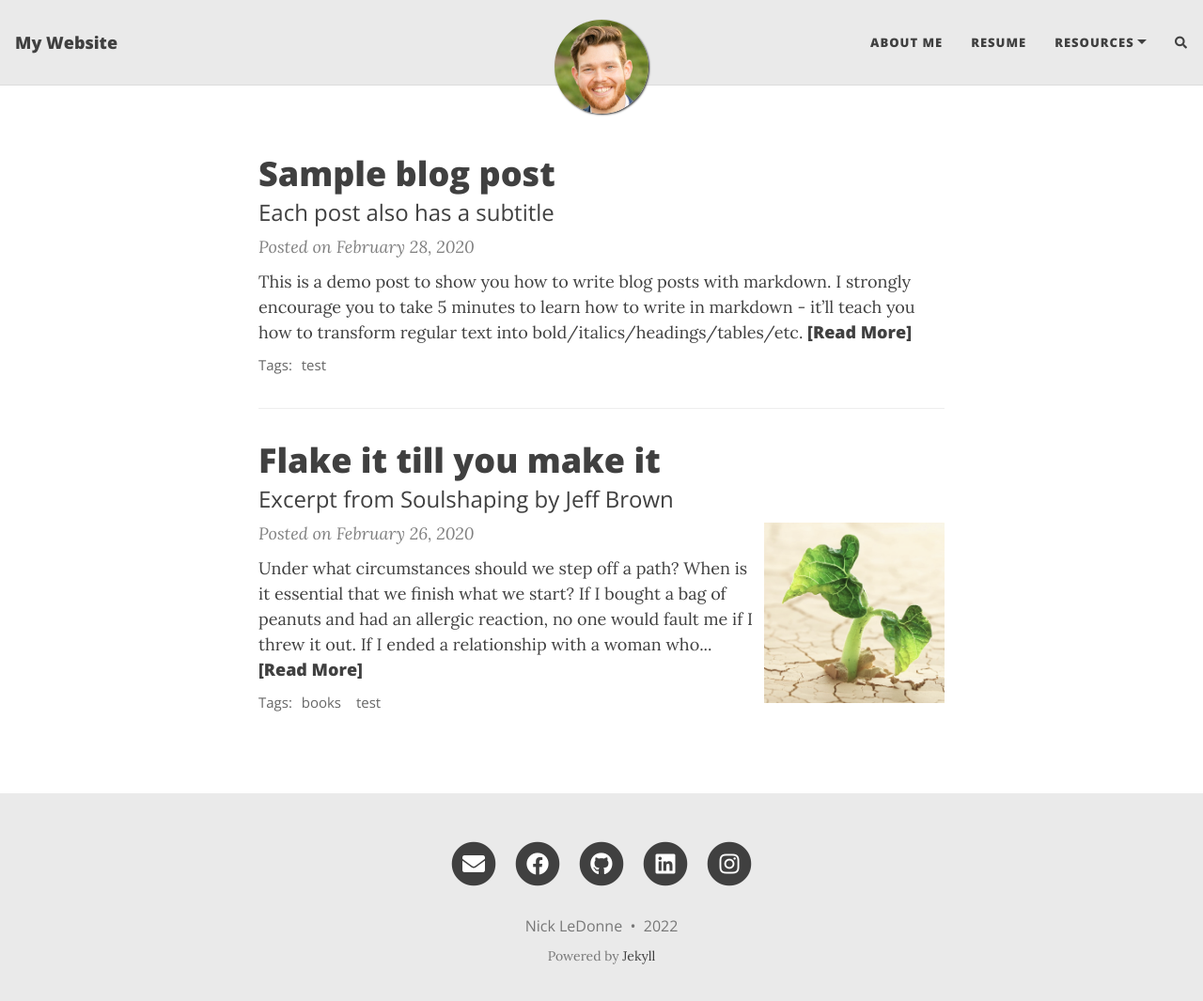
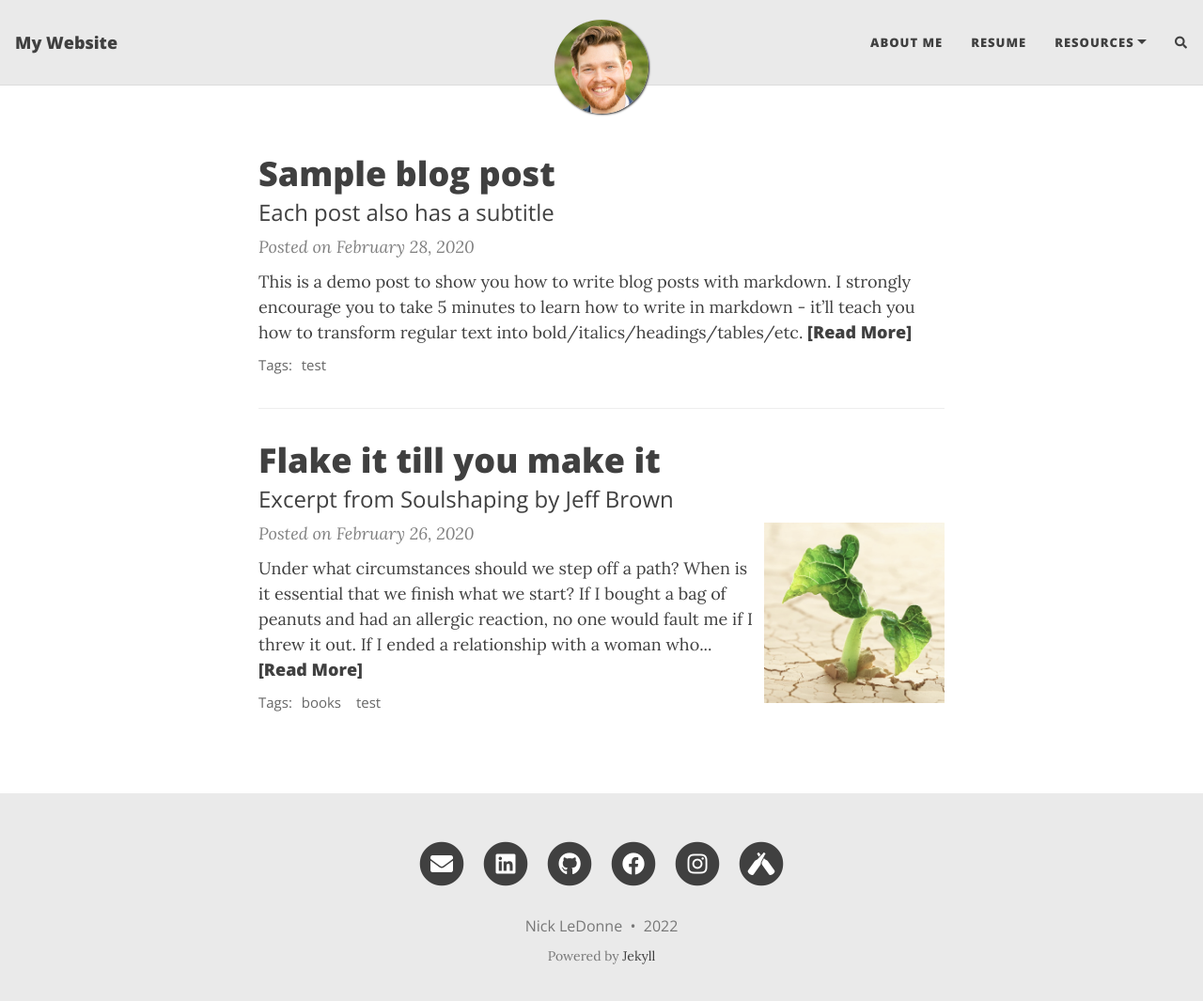
Before and after one commit to NickLeDonne/nickledonne.github.io, a Jekyll site: the page built from index.markdown, in a window 1280 px wide and 1078 px high. Shown: the top 1065 px of the window at 94% size. Built offline with Jekyll 4.4.1, drawn with Linux system fonts in a browser that asks for light colours; nearby versions of some CDN libraries; the list of posts is cut into pages by our own code; comment, search, counter and statistics services are not loaded.

Commit message:
Add Untappd link

```diff
--- a/_config.yml
+++ b/_config.yml
@@ -46,6 +46,7 @@ social-network-links:
   linkedin: NicholasLeDonne
   facebook: nicholas.ledonne
   instagram: nicholas_ledonne
+  untappd: Nick_LeDonne
 #  twitter:
 #  patreon:
 #  youtube:
--- a/_includes/social-networks-links.html
+++ b/_includes/social-networks-links.html
@@ -24,6 +24,30 @@
   </li>
 {%- endif -%}
 
+{%- if site.social-network-links.linkedin -%}
+  <li class="list-inline-item">
+    <a href="https://linkedin.com/in/{{ site.social-network-links.linkedin }}" title="LinkedIn">
+      <span class="fa-stack fa-lg" aria-hidden="true">
+        <i class="fas fa-circle fa-stack-2x"></i>
+        <i class="fab fa-linkedin fa-stack-1x fa-inverse"></i>
+      </span>
+      <span class="sr-only">LinkedIn</span>
+   </a>
+  </li>
+{%- endif -%}
+
+{%- if site.social-network-links.github -%}
+  <li class="list-inline-item">
+    <a href="https://github.com/{{ site.social-network-links.github }}" title="GitHub">
+      <span class="fa-stack fa-lg" aria-hidden="true">
+        <i class="fas fa-circle fa-stack-2x"></i>
+        <i class="fab fa-github fa-stack-1x fa-inverse"></i>
+      </span>
+      <span class="sr-only">GitHub</span>
+   </a>
+  </li>
+{%- endif -%}
+
 {%- if site.social-network-links.calendly -%}
   <li class="list-inline-item">
     <a href="https://calendly.com/{{ site.social-network-links.calendly }}" title="Schedule a meeting with me">
@@ -32,18 +56,6 @@
         <i class="fas fa-calendar-check fa-stack-1x fa-inverse"></i>
       </span>
       <span class="sr-only">Schedule a meeting with me</span>
-   </a>
-  </li>
-{%- endif -%}
-
-{%- if site.social-network-links.facebook -%}
-  <li class="list-inline-item">
-    <a href="https://www.facebook.com/{{ site.social-network-links.facebook }}" title="Facebook">
-      <span class="fa-stack fa-lg" aria-hidden="true">
-        <i class="fas fa-circle fa-stack-2x"></i>
-        <i class="fab fa-facebook fa-stack-1x fa-inverse"></i>
-      </span>
-      <span class="sr-only">Facebook</span>
    </a>
   </li>
 {%- endif -%}
@@ -57,18 +69,6 @@
       </span>
       <span class="sr-only">Telegram</span>
     </a>
-  </li>
-{%- endif -%}
-
-{%- if site.social-network-links.github -%}
-  <li class="list-inline-item">
-    <a href="https://github.com/{{ site.social-network-links.github }}" title="GitHub">
-      <span class="fa-stack fa-lg" aria-hidden="true">
-        <i class="fas fa-circle fa-stack-2x"></i>
-        <i class="fab fa-github fa-stack-1x fa-inverse"></i>
-      </span>
-      <span class="sr-only">GitHub</span>
-   </a>
   </li>
 {%- endif -%}
 
@@ -92,18 +92,6 @@
         <i class="fab fa-reddit fa-stack-1x fa-inverse"></i>
       </span>
       <span class="sr-only">Reddit</span>
-   </a>
-  </li>
-{%- endif -%}
-
-{%- if site.social-network-links.linkedin -%}
-  <li class="list-inline-item">
-    <a href="https://linkedin.com/in/{{ site.social-network-links.linkedin }}" title="LinkedIn">
-      <span class="fa-stack fa-lg" aria-hidden="true">
-        <i class="fas fa-circle fa-stack-2x"></i>
-        <i class="fab fa-linkedin fa-stack-1x fa-inverse"></i>
-      </span>
-      <span class="sr-only">LinkedIn</span>
    </a>
   </li>
 {%- endif -%}
@@ -144,6 +132,18 @@
   </li>
 {%- endif -%}
 
+{%- if site.social-network-links.facebook -%}
+  <li class="list-inline-item">
+    <a href="https://www.facebook.com/{{ site.social-network-links.facebook }}" title="Facebook">
+      <span class="fa-stack fa-lg" aria-hidden="true">
+        <i class="fas fa-circle fa-stack-2x"></i>
+        <i class="fab fa-facebook fa-stack-1x fa-inverse"></i>
+      </span>
+      <span class="sr-only">Facebook</span>
+   </a>
+  </li>
+{%- endif -%}
+
 {%- if site.social-network-links.instagram -%}
   <li class="list-inline-item">
     <a href="https://www.instagram.com/{{ site.social-network-links.instagram }}" title="Instagram">
@@ -152,6 +152,18 @@
         <i class="fab fa-instagram fa-stack-1x fa-inverse"></i>
       </span>
       <span class="sr-only">Instagram</span>
+   </a>
+  </li>
+{%- endif -%}
+
+{%- if site.social-network-links.untappd -%}
+  <li class="list-inline-item">
+    <a href="https://untappd.com/user/{{ site.social-network-links.untappd }}" title="Untappd">
+      <span class="fa-stack fa-lg" aria-hidden="true">
+        <i class="fas fa-circle fa-stack-2x"></i>
+        <i class="fab fa-untappd fa-stack-1x fa-inverse"></i>
+      </span>
+      <span class="sr-only">Untappd</span>
    </a>
   </li>
 {%- endif -%}
```
